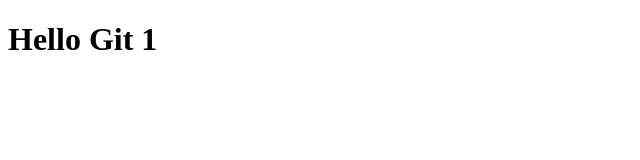
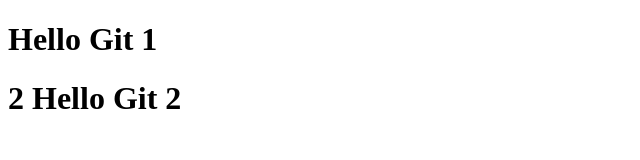
Before and after one commit to pratik-dighe/git-demo, a plain HTML site: page index.html in a window 1280 px wide. Shown: the whole page, without its empty margins (0-640 px from the left). Drawn offline with Linux system fonts and the light colour scheme.

Commit message:
updated index.html

```diff
--- a/index.html
+++ b/index.html
@@ -7,5 +7,6 @@
 </head>
 <body>
     <h1>Hello Git 1</h1>
+    <h1>2 Hello Git 2</h1>
 </body>
 </html>
```
